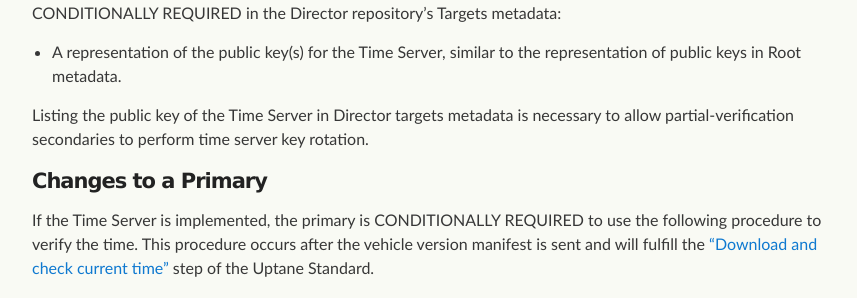
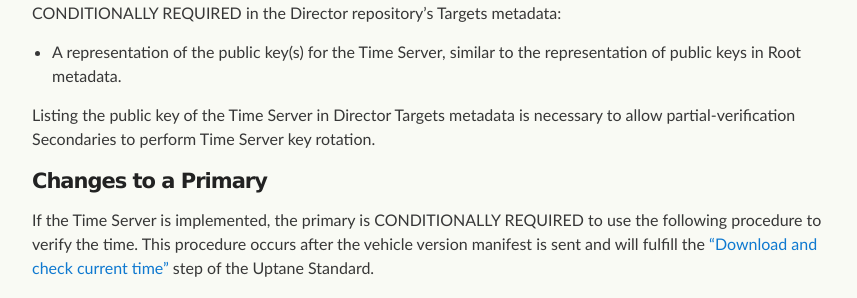
Before and after one commit to uptane/deployment-considerations, a Jekyll site: the page built from repositories.md, in a window 1280 px wide and 900 px high, scrolled down 1156 px. Shown: the part 155-453 px from the top of the window, without its empty margins (208-1065 px from the left). Built offline with Jekyll 4.4.1, drawn with Linux system fonts in a browser that asks for light colours; our own code applies the rules of GitHub Pages for plain Markdown files.

```diff
--- a/repositories.md
+++ b/repositories.md
@@ -34,7 +34,7 @@ If a Time Server is implemented AND partial-verification secondaries are used, t
 
 * A representation of the public key(s) for the Time Server, similar to the representation of public keys in Root metadata.
 
-Listing the public key of the Time Server in Director targets metadata is necessary to allow partial-verification secondaries to perform time server key rotation.
+Listing the public key of the Time Server in Director Targets metadata is necessary to allow partial-verification Secondaries to perform Time Server key rotation.
 
 #### Changes to a Primary
 
```
